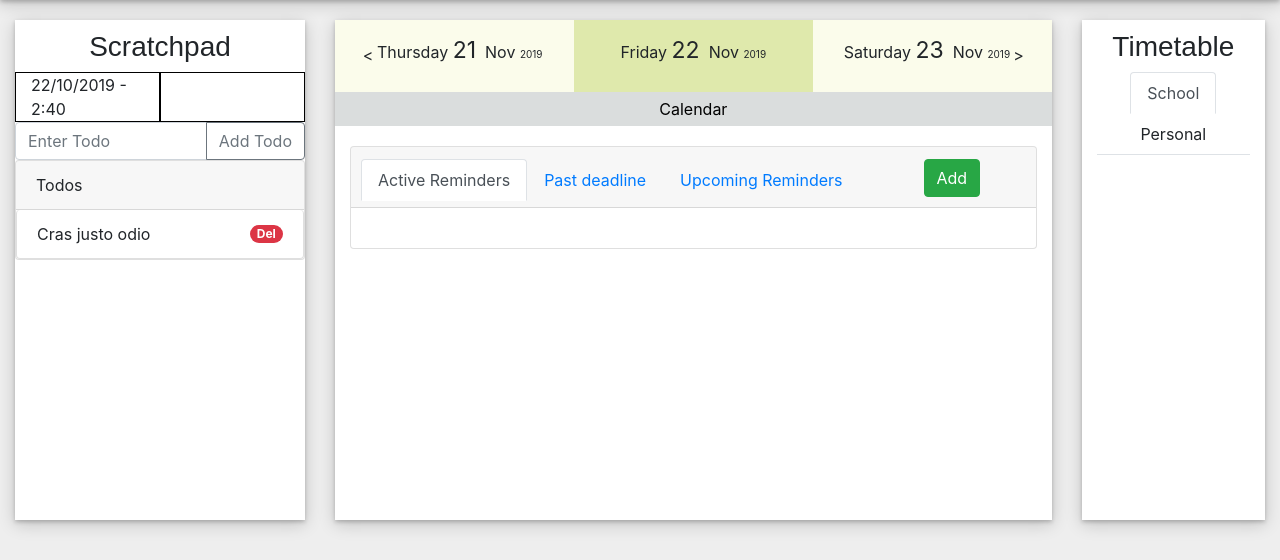
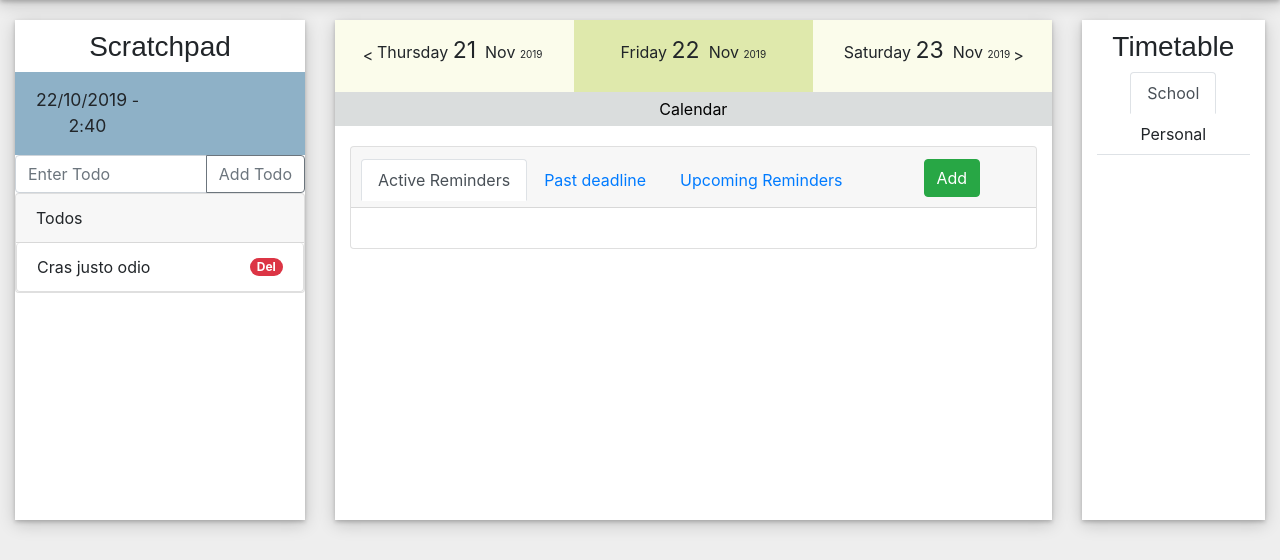
Before and after one commit to souravtecken/wt, a PHP site: page /home.html in a window 1280 px wide. Shown: the part 47-607 px from the top of the page. Run offline with PHP 8.4, Linux system fonts and the light colour scheme; data that the repository does not hold is empty; some libraries are stand-ins or nearby versions.

Commit message:
Added weather view

```diff
--- a/css/home.css
+++ b/css/home.css
@@ -108,3 +108,18 @@ h3 {
     font-family: 'Poppins', sans-serif;
     font-weight: 700;
 }
+
+.scratchpad-header{
+    text-align: center;
+    background-color: #8eb1c7;
+    padding:15px;
+}
+
+.current-date span {
+    font-size: 1.1rem;
+}
+
+#weather-icon {
+    color:white;
+    font-size:1.5rem;
+}
--- a/home.html
+++ b/home.html
@@ -32,14 +32,16 @@
                     <div class="dayAtAGlance-container">
                         <h3 align="center">Scratchpad</h3>
                         <div class="row">
-                            <div style="border:1px solid black;" class="col-sm-6">
+                            <div class="col-sm-6 scratchpad-header">
                                 <div class="current-date">
                                     <span id="date"></span>/<span id="month"></span>/<span id="year"></span> - <span
                                         id="hours"></span>:<span id="minutes"></span>
                                 </div>
                             </div>
-                            <div style="border:1px solid black;" class="col-sm-6">
-                                <i class="wi wi-forecast-io-fog"></i>
+                            <div class="col-sm-6 scratchpad-header">
+                                <i id="weather-icon" class="wi"></i>
+                                <span id="temperature"></span>
+                                <span id="weather"></span>
                             </div>
                         </div>
                         <div class="row">
--- a/home.js
+++ b/home.js
@@ -258,8 +258,15 @@ function getTodos(){
 }
 
 function getWeather(position){
+    const proxyUrl = 'https://cors-anywhere.herokuapp.com/'
     const apiPath = `https://api.darksky.net/forecast/9ccf0366e5353b555b291281b8b33cce/${position.coords.latitude},${position.coords.longitude}`
-    console.log(apiPath);
+    fetch(proxyUrl+apiPath)
+        .then(response => response.json())
+        .then(response => {
+            document.getElementById("weather-icon").classList.add("wi-forecast-io-"+response.currently.icon);
+            document.getElementById("temperature").innerHTML = response.currently.temperature;
+            document.getElementById("weather").innerHTML = response.currently.summary;
+        })
 }
 
 function getLocation(){
```
